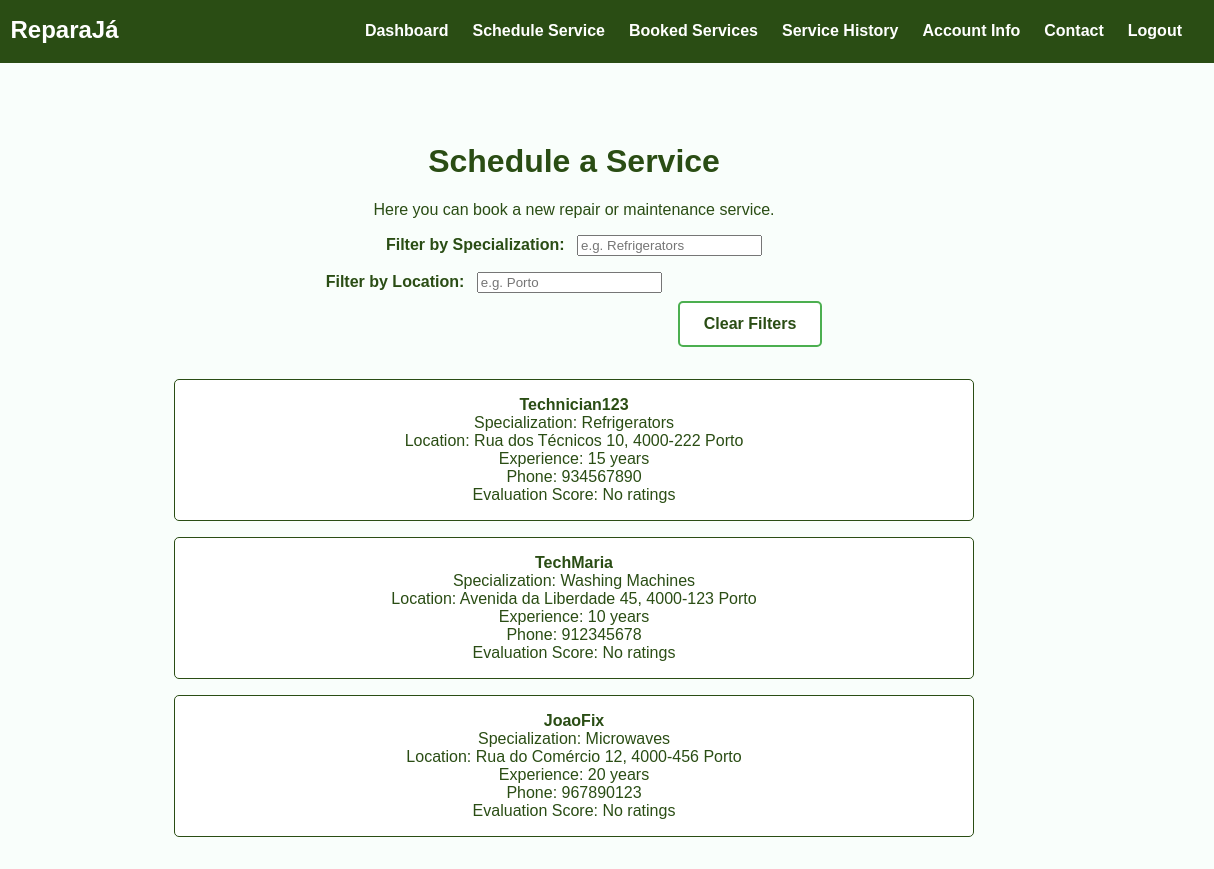
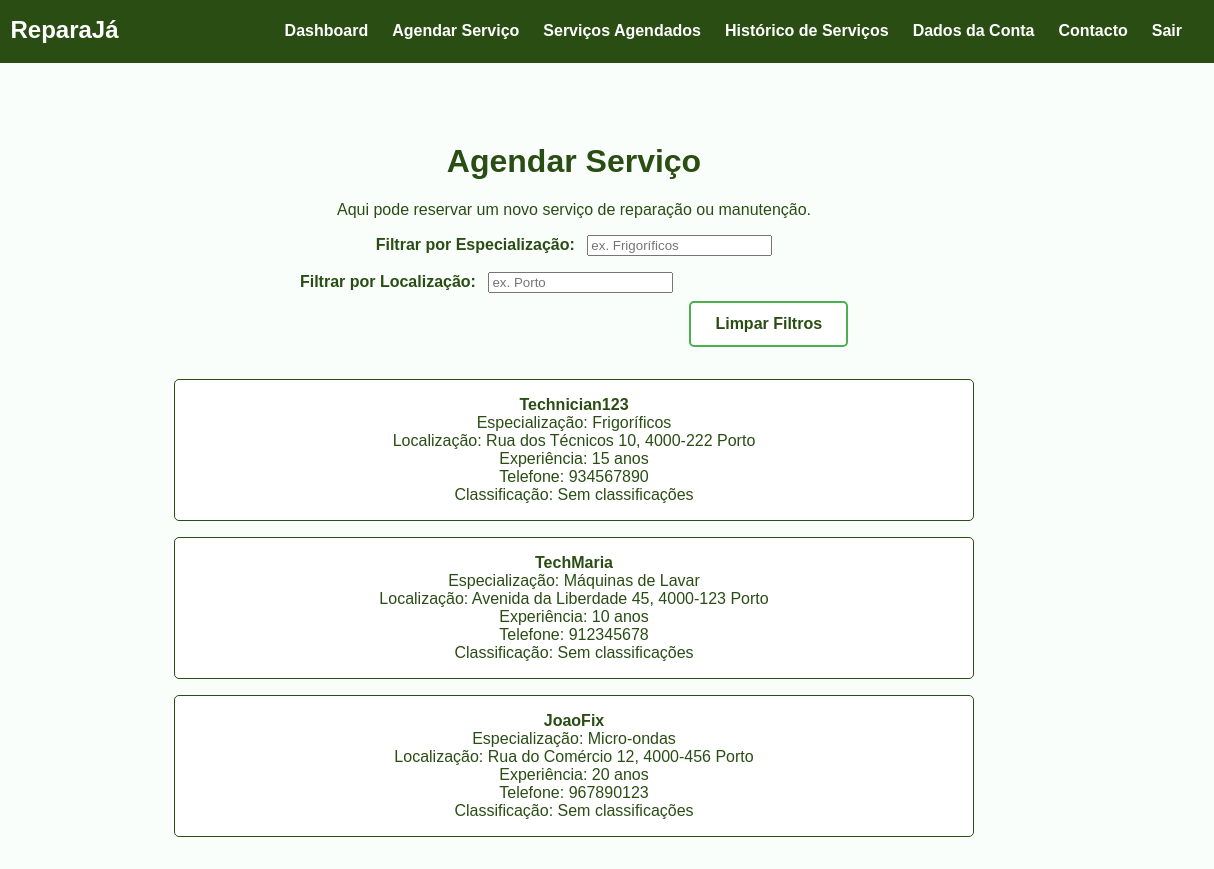
Before and after one commit to Dinisoliv/AS_ReparaJa_Incremento1, a plain HTML site: page ReparaJa/schedule-service.html in a window 1280 px wide. Shown: the full height of the page, 66-1280 px from the left. Drawn offline with Linux system fonts and the light colour scheme.

Commit message:
Update schedule-service.html

```diff
--- a/ReparaJa/schedule-service.html
+++ b/ReparaJa/schedule-service.html
@@ -1,9 +1,9 @@
 <!DOCTYPE html>
-<html lang="en">
+<html lang="pt">
 <head>
   <meta charset="UTF-8" />
   <meta name="viewport" content="width=device-width, initial-scale=1.0"/>
-  <title>Schedule a Service - ReparaJá</title>
+  <title>Agendar Serviço - ReparaJá</title>
   <link rel="stylesheet" href="styles.css" />
   <style>
     .filter-container {
@@ -92,48 +92,48 @@
 <body>
   <nav class="navbar">
     <div class="navbar-logo">
-      <img src="ReparaJaLogo.png" alt="ReparaJá Logo" style="height: 30px; vertical-align: middle; margin-right: 8px;" />
+      <img src="ReparaJaLogo.png" alt="Logótipo ReparaJá" style="height: 30px; vertical-align: middle; margin-right: 8px;" />
       ReparaJá
     </div>
     <ul class="navbar-links">
       <li><a href="client-dashboard.html">Dashboard</a></li>
-      <li><a href="schedule-service.html">Schedule Service</a></li>
-      <li><a href="booked-services.html">Booked Services</a></li>
-      <li><a href="service-history.html">Service History</a></li>
-      <li><a href="account-info-client.html">Account Info</a></li>
-      <li><a href="contact.html">Contact</a></li>
-      <li><a href="login-client.html" id="logoutBtn">Logout</a></li>
+      <li><a href="schedule-service.html">Agendar Serviço</a></li>
+      <li><a href="booked-services.html">Serviços Agendados</a></li>
+      <li><a href="service-history.html">Histórico de Serviços</a></li>
+      <li><a href="account-info-client.html">Dados da Conta</a></li>
+      <li><a href="contact.html">Contacto</a></li>
+      <li><a href="login-client.html" id="logoutBtn">Sair</a></li>
     </ul>
   </nav>
   <main class="main-content">
-    <h1>Schedule a Service</h1>
-    <p>Here you can book a new repair or maintenance service.</p>
+    <h1>Agendar Serviço</h1>
+    <p>Aqui pode reservar um novo serviço de reparação ou manutenção.</p>
 
     <div class="filter-container">
       <div>
-        <label for="specializationFilter">Filter by Specialization:</label>
-        <input type="text" id="specializationFilter" placeholder="e.g. Refrigerators" />
+        <label for="specializationFilter">Filtrar por Especialização:</label>
+        <input type="text" id="specializationFilter" placeholder="ex. Frigoríficos" />
       </div>
       <div>
-        <label for="locationFilter">Filter by Location:</label>
-        <input type="text" id="locationFilter" placeholder="e.g. Porto" />
+        <label for="locationFilter">Filtrar por Localização:</label>
+        <input type="text" id="locationFilter" placeholder="ex. Porto" />
       </div>
       <div>
-        <button id="clearFiltersBtn" class="btn btn-client" style="margin-top: 1.8rem;">Clear Filters</button>
+        <button id="clearFiltersBtn" class="btn btn-client" style="margin-top: 1.8rem;">Limpar Filtros</button>
       </div>
     </div>
 
     <ul id="technicianList" class="technician-list"></ul>
 
     <div id="scheduleFormContainer" class="schedule-form-container">
-      <h2>Schedule Service with <span id="selectedTechnicianName"></span></h2>
+      <h2>Agendar Serviço com <span id="selectedTechnicianName"></span></h2>
       <form id="scheduleForm" class="schedule-form">
-        <label for="serviceDate">Select Date:</label>
+        <label for="serviceDate">Escolher Data:</label>
         <input type="date" id="serviceDate" name="serviceDate" required min="" />
-        <label for="serviceTime">Select Time:</label>
+        <label for="serviceTime">Escolher Hora:</label>
         <input type="time" id="serviceTime" name="serviceTime" required />
-        <button type="submit">Confirm Scheduling</button>
-        <button type="button" id="cancelScheduleBtn" style="margin-left: 1rem; background-color: #a3d977;">Cancel</button>
+        <button type="submit">Confirmar Agendamento</button>
+        <button type="button" id="cancelScheduleBtn" style="margin-left: 1rem; background-color: #a3d977;">Cancelar</button>
       </form>
     </div>
 
@@ -157,7 +157,7 @@
           address: 'Rua dos Técnicos 10, 4000-222 Porto',
           dob: '1990-05-15',
           experience: '15',
-          specialization: 'Refrigerators',
+          specialization: 'Frigoríficos',
           capabilities: 'default.pdf'
         },
         {
@@ -168,7 +168,7 @@
           address: 'Avenida da Liberdade 45, 4000-123 Porto',
           dob: '1985-08-20',
           experience: '10',
-          specialization: 'Washing Machines',
+          specialization: 'Máquinas de Lavar',
           capabilities: 'maria.pdf'
         },
         {
@@ -179,7 +179,7 @@
           address: 'Rua do Comércio 12, 4000-456 Porto',
           dob: '1980-02-10',
           experience: '20',
-          specialization: 'Microwaves',
+          specialization: 'Micro-ondas',
           capabilities: 'joao.pdf'
         }
       ];
@@ -218,7 +218,7 @@
     function renderTechnicianList() {
       technicianList.innerHTML = '';
       if (filteredTechnicians.length === 0) {
-        technicianList.innerHTML = '<li>No technicians found matching the filters.</li>';
+        technicianList.innerHTML = '<li>Nenhum técnico corresponde aos filtros.</li>';
         return;
       }
       filteredTechnicians.forEach(tech => {
@@ -227,11 +227,11 @@
         li.tabIndex = 0;
         li.innerHTML = `
         <strong>${tech.username}</strong><br/>
-        Specialization: ${tech.specialization}<br/>
-        Location: ${tech.address}<br/>
-        Experience: ${tech.experience} years<br/>
-        Phone: ${tech.phone}<br/>
-        Evaluation Score: ${getTechnicianScore(tech.username)}
+        Especialização: ${tech.specialization}<br/>
+        Localização: ${tech.address}<br/>
+        Experiência: ${tech.experience} anos<br/>
+        Telefone: ${tech.phone}<br/>
+        Classificação: ${getTechnicianScore(tech.username)}
         `;
         li.addEventListener('click', () => {
           selectedTechnician = tech;
@@ -269,7 +269,7 @@
     function getTechnicianScore(username) {
       const evaluations = getEvaluations();
       const techEvals = evaluations.filter(e => e.technician === username);
-      if (techEvals.length === 0) return 'No ratings';
+      if (techEvals.length === 0) return 'Sem classificações';
       const sum = techEvals.reduce((acc, e) => acc + e.rating, 0);
       return (sum / techEvals.length).toFixed(2);
     }
@@ -289,14 +289,14 @@
       const date = scheduleForm.serviceDate.value;
       const time = scheduleForm.serviceTime.value;
       if (!date || !time) {
-        alert('Please select both date and time.');
+        alert('Por favor, selecione data e hora.');
         return;
       }
 
       // Save booking to backend server
       const client = sessionStorage.getItem('loggedClient');
       if (!client) {
-        alert('You must be logged in to schedule a service.');
+        alert('É necessário iniciar sessão para agendar um serviço.');
         return;
       }
       const bookingData = {
@@ -304,7 +304,7 @@
         technician: selectedTechnician.username,
         date,
         time,
-        status: 'Scheduled'
+        status: 'Agendado'
       };
 
       // Save booking to localStorage instead of backend
@@ -315,7 +315,7 @@
 
       scheduleFormContainer.style.display = 'none';
       confirmationMessage.style.display = 'block';
-      confirmationMessage.textContent = `Service scheduled with ${selectedTechnician.username} on ${date} at ${time}. Thank you!`;
+      confirmationMessage.textContent = `Serviço agendado com ${selectedTechnician.username} em ${date} às ${time}. Obrigado!`;
     });
 
     cancelScheduleBtn.addEventListener('click', () => {
```
